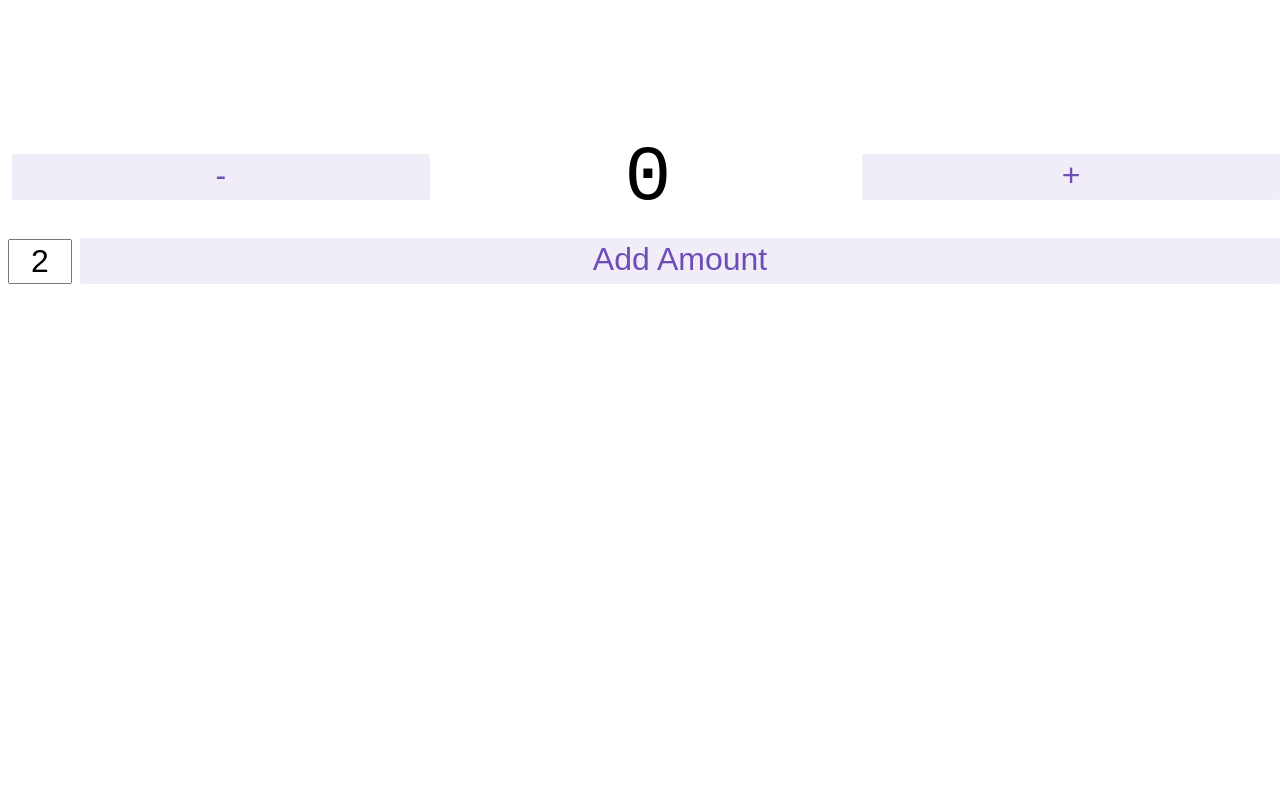
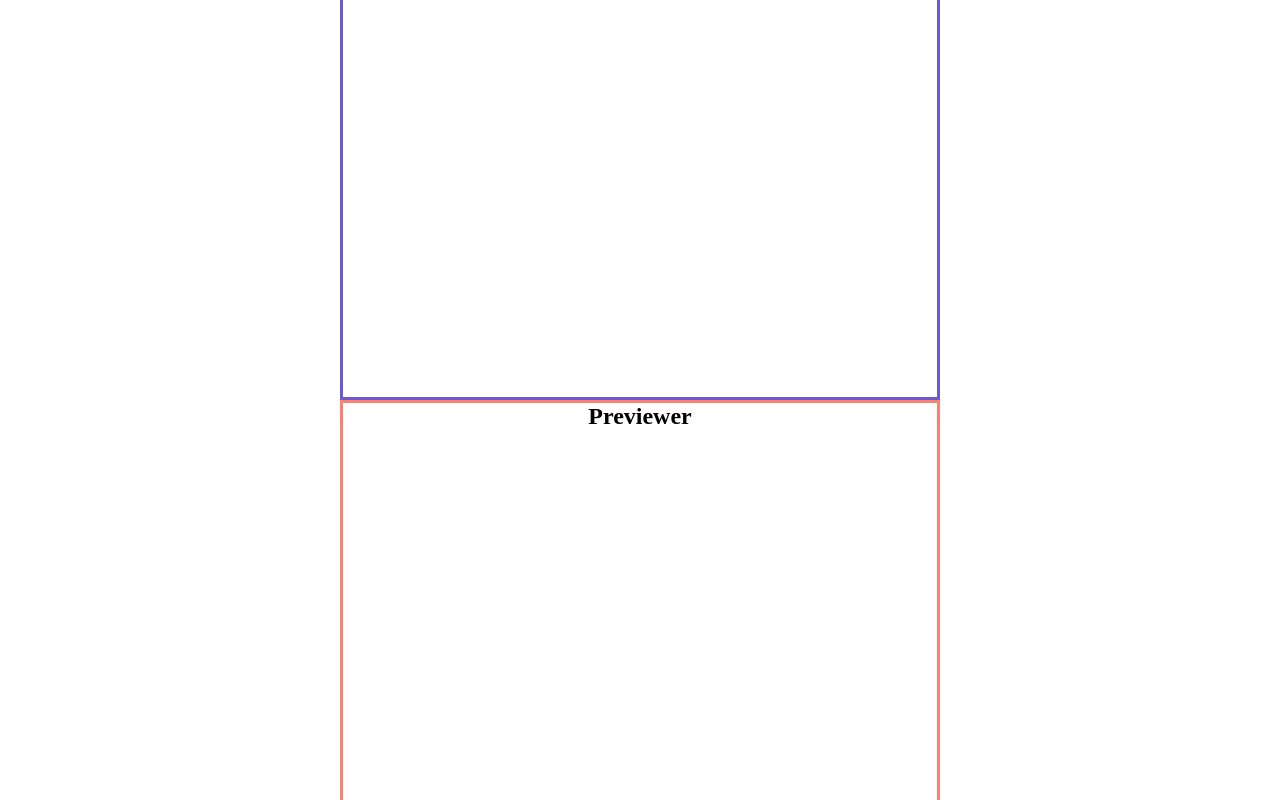
Before and after one commit to dnlk86/markdown-previewer, a React (Create React App) app: page / in a window 1280 px wide. Shown: the part 200-1000 px from the top of the page. Before the commit the page ends 816 px from the top, so only its background shows below. Built offline with nearby package versions, Linux system fonts and the light colour scheme.

Commit message:
added basic structure

```diff
--- a/public/index.html
+++ b/public/index.html
@@ -8,5 +8,7 @@
     </head>
     <body>
         <div id="root"></div>
+        <!-- FCC test suite -->
+        <script src="https://cdn.freecodecamp.org/testable-projects-fcc/v1/bundle.js"></script>
     </body>
 </html>
--- a/src/App.css
+++ b/src/App.css
@@ -1,11 +1,21 @@
 .App {
+    min-width: 100vw;
+    min-height: 100vh;
     text-align: center;
-}
-
-.App-header {
-    min-height: 100vh;
     display: flex;
     flex-direction: column;
     align-items: center;
-    justify-content: center;
+    justify-content: space-evenly;
 }
+
+.editor {
+    border: 3px solid slateblue;
+    width: 600px;
+    height: 600px;
+}
+
+.previewer {
+    border: 3px solid salmon;
+    width: 600px;
+    height: 600px;
+}
--- a/src/App.js
+++ b/src/App.js
@@ -1,15 +1,19 @@
-import React from 'react';
-import { Previewer } from './features/previewer/Previewer';
-import './App.css';
+import React from "react";
+import { Editor } from "./features/editor/Editor";
+import { Previewer } from "./features/previewer/Previewer";
+import "./App.css";
 
 function App() {
-  return (
-    <div className="App">
-      <header className="App-header">
-        <Previewer />
-      </header>
-    </div>
-  );
+    return (
+        <div className="App">
+            <section className="editor">
+                <Editor />
+            </section>
+            <section className="previewer">
+                <Previewer />
+            </section>
+        </div>
+    );
 }
 
 export default App;
--- a/src/app/store.js
+++ b/src/app/store.js
@@ -1,8 +1,8 @@
 import { configureStore } from '@reduxjs/toolkit';
-import previewerReducer from '../features/previewer/previewerSlice';
+import editorReducer from '../features/editor/EditorSlice';
 
 export const store = configureStore({
   reducer: {
-    previewer: previewerReducer,
+    editor: editorReducer,
   },
 });
--- /dev/null
+++ b/src/features/editor/Editor.js
@@ -0,0 +1,53 @@
+import React, { useState } from "react";
+import { useSelector, useDispatch } from "react-redux";
+import {
+    decrement,
+    increment,
+    incrementByAmount,
+    selectCount,
+} from "./EditorSlice";
+import styles from "./Editor.module.css";
+
+export function Editor() {
+    const count = useSelector(selectCount);
+    const dispatch = useDispatch();
+    const [incrementAmount, setIncrementAmount] = useState("2");
+
+    const incrementValue = Number(incrementAmount) || 0;
+
+    return (
+        <div className={styles.editor}>
+            <div className={styles.row}>
+                <button
+                    className={styles.button}
+                    aria-label="Decrement value"
+                    onClick={() => dispatch(decrement())}
+                >
+                    -
+                </button>
+                <span className={styles.value}>{count}</span>
+                <button
+                    className={styles.button}
+                    aria-label="Increment value"
+                    onClick={() => dispatch(increment())}
+                >
+                    +
+                </button>
+            </div>
+            <div className={styles.row}>
+                <input
+                    className={styles.textbox}
+                    aria-label="Set increment amount"
+                    value={incrementAmount}
+                    onChange={(e) => setIncrementAmount(e.target.value)}
+                />
+                <button
+                    className={styles.button}
+                    onClick={() => dispatch(incrementByAmount(incrementValue))}
+                >
+                    Add Amount
+                </button>
+            </div>
+        </div>
+    );
+}
--- /dev/null
+++ b/src/features/editor/Editor.module.css
@@ -0,0 +1,57 @@
+.editor {
+    width: 100%;
+    height: 100%;
+    /* background-color: slateblue; */
+}
+
+.row {
+    display: flex;
+    align-items: center;
+    justify-content: center;
+}
+
+.row > button {
+    margin-left: 4px;
+    margin-right: 8px;
+}
+
+.value {
+    font-size: 78px;
+    padding-left: 16px;
+    padding-right: 16px;
+    margin-top: 2px;
+    font-family: "Courier New", Courier, monospace;
+}
+
+.button {
+    appearance: none;
+    background: none;
+    font-size: 32px;
+    padding-left: 12px;
+    padding-right: 12px;
+    outline: none;
+    border: 2px solid transparent;
+    color: rgb(112, 76, 182);
+    padding-bottom: 4px;
+    cursor: pointer;
+    background-color: rgba(112, 76, 182, 0.1);
+    border-radius: 2px;
+    transition: all 0.15s;
+}
+
+.textbox {
+    font-size: 32px;
+    padding: 2px;
+    width: 64px;
+    text-align: center;
+    margin-right: 4px;
+}
+
+.button:hover,
+.button:focus {
+    border: 2px solid rgba(112, 76, 182, 0.4);
+}
+
+.button:active {
+    background-color: rgba(112, 76, 182, 0.2);
+}
--- /dev/null
+++ b/src/features/editor/EditorSlice.js
@@ -0,0 +1,37 @@
+import { createSlice } from "@reduxjs/toolkit";
+
+const initialState = {
+    value: 0,
+    status: "idle",
+};
+
+export const editorSlice = createSlice({
+    name: "editor",
+    initialState,
+    // The `reducers` field lets us define reducers and generate associated actions
+    reducers: {
+        increment: (state) => {
+            // Redux Toolkit allows us to write "mutating" logic in reducers. It
+            // doesn't actually mutate the state because it uses the Immer library,
+            // which detects changes to a "draft state" and produces a brand new
+            // immutable state based off those changes
+            state.value += 1;
+        },
+        decrement: (state) => {
+            state.value -= 1;
+        },
+        // Use the PayloadAction type to declare the contents of `action.payload`
+        incrementByAmount: (state, action) => {
+            state.value += action.payload;
+        },
+    },
+});
+
+export const { increment, decrement, incrementByAmount } = editorSlice.actions;
+
+// The function below is called a selector and allows us to select a value from
+// the state. Selectors can also be defined inline where they're used instead of
+// in the slice file. For example: `useSelector((state: RootState) => state.counter.value)`
+export const selectCount = (state) => state.editor.value;
+
+export default editorSlice.reducer;
--- a/src/features/previewer/Previewer.js
+++ b/src/features/previewer/Previewer.js
@@ -1,53 +1,11 @@
-import React, { useState } from 'react';
-import { useSelector, useDispatch } from 'react-redux';
-import {
-  decrement,
-  increment,
-  incrementByAmount,
-  selectCount,
-} from './previewerSlice';
-import styles from './Previewer.module.css';
+import React from "react";
+import { useSelector, useDispatch } from "react-redux";
+import styles from "./Previewer.module.css";
 
 export function Previewer() {
-  const count = useSelector(selectCount);
-  const dispatch = useDispatch();
-  const [incrementAmount, setIncrementAmount] = useState('2');
-
-  const incrementValue = Number(incrementAmount) || 0;
-
-  return (
-    <div>
-      <div className={styles.row}>
-        <button
-          className={styles.button}
-          aria-label="Decrement value"
-          onClick={() => dispatch(decrement())}
-        >
-          -
-        </button>
-        <span className={styles.value}>{count}</span>
-        <button
-          className={styles.button}
-          aria-label="Increment value"
-          onClick={() => dispatch(increment())}
-        >
-          +
-        </button>
-      </div>
-      <div className={styles.row}>
-        <input
-          className={styles.textbox}
-          aria-label="Set increment amount"
-          value={incrementAmount}
-          onChange={(e) => setIncrementAmount(e.target.value)}
-        />
-        <button
-          className={styles.button}
-          onClick={() => dispatch(incrementByAmount(incrementValue))}
-        >
-          Add Amount
-        </button>
-      </div>
-    </div>
-  );
+    return (
+        <div className={styles.editor}>
+            <h1>Previewer</h1>
+        </div>
+    );
 }
--- a/src/features/previewer/Previewer.module.css
+++ b/src/features/previewer/Previewer.module.css
@@ -1,54 +1,5 @@
-.row {
-    display: flex;
-    align-items: center;
-    justify-content: center;
+.editor {
+    width: 100%;
+    height: 100%;
+    /* background-color: salmon; */
 }
-
-.row > button {
-    margin-left: 4px;
-    margin-right: 8px;
-}
-.row:not(:last-child) {
-    margin-bottom: 16px;
-}
-
-.value {
-    font-size: 78px;
-    padding-left: 16px;
-    padding-right: 16px;
-    margin-top: 2px;
-    font-family: "Courier New", Courier, monospace;
-}
-
-.button {
-    appearance: none;
-    background: none;
-    font-size: 32px;
-    padding-left: 12px;
-    padding-right: 12px;
-    outline: none;
-    border: 2px solid transparent;
-    color: rgb(112, 76, 182);
-    padding-bottom: 4px;
-    cursor: pointer;
-    background-color: rgba(112, 76, 182, 0.1);
-    border-radius: 2px;
-    transition: all 0.15s;
-}
-
-.textbox {
-    font-size: 32px;
-    padding: 2px;
-    width: 64px;
-    text-align: center;
-    margin-right: 4px;
-}
-
-.button:hover,
-.button:focus {
-    border: 2px solid rgba(112, 76, 182, 0.4);
-}
-
-.button:active {
-    background-color: rgba(112, 76, 182, 0.2);
-}
--- a/src/features/previewer/previewerSlice.js
+++ /dev/null
@@ -1,37 +0,0 @@
-import { createSlice } from '@reduxjs/toolkit';
-
-const initialState = {
-  value: 0,
-  status: 'idle',
-};
-
-export const previewerSlice = createSlice({
-  name: 'previewer',
-  initialState,
-  // The `reducers` field lets us define reducers and generate associated actions
-  reducers: {
-    increment: (state) => {
-      // Redux Toolkit allows us to write "mutating" logic in reducers. It
-      // doesn't actually mutate the state because it uses the Immer library,
-      // which detects changes to a "draft state" and produces a brand new
-      // immutable state based off those changes
-      state.value += 1;
-    },
-    decrement: (state) => {
-      state.value -= 1;
-    },
-    // Use the PayloadAction type to declare the contents of `action.payload`
-    incrementByAmount: (state, action) => {
-      state.value += action.payload;
-    },
-  },
-});
-
-export const { increment, decrement, incrementByAmount } = previewerSlice.actions;
-
-// The function below is called a selector and allows us to select a value from
-// the state. Selectors can also be defined inline where they're used instead of
-// in the slice file. For example: `useSelector((state: RootState) => state.counter.value)`
-export const selectCount = (state) => state.previewer.value;
-
-export default previewerSlice.reducer;
--- a/src/index.css
+++ b/src/index.css
@@ -1,4 +1,10 @@
 * {
     box-sizing: border-box;
-    width: 100vw;
+    margin: 0;
+    padding: 0;
 }
+
+body {
+    min-width: 100vw;
+    min-height: 100vh;
+}
```
Also changed, not shown: src/index.js (+12 -12 lines).
